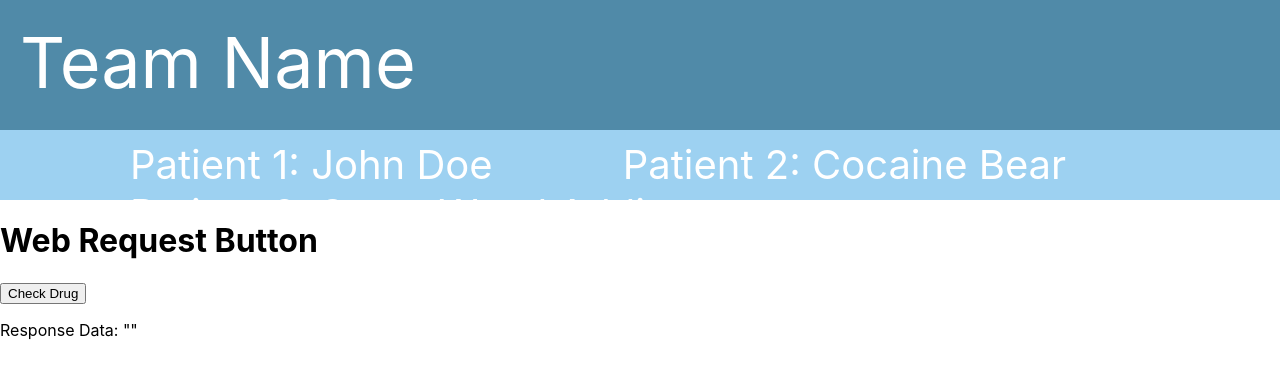
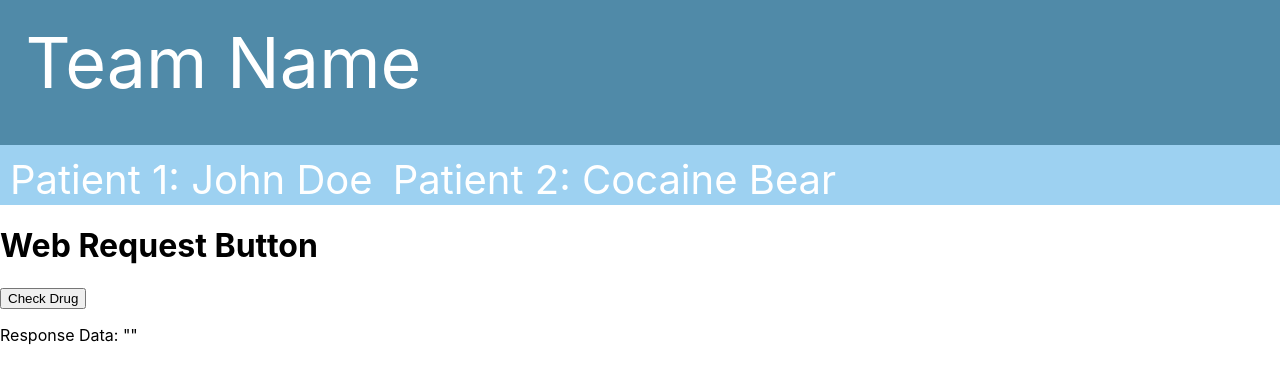
Before and after one commit to edavid24/MedMosAIc, a React (Create React App) app in the folder frontend/: page / in a window 1280 px wide. Shown: the top 382 px of the page. Built offline with nearby package versions, Linux system fonts and the light colour scheme.

Commit message:
good navBar complete

```diff
--- a/frontend/src/NavBar.css
+++ b/frontend/src/NavBar.css
@@ -10,6 +10,7 @@
     padding-left: 20px;
     padding-top: 20px;
     margin: 0;
+    margin-bottom: 5px;
     width: 100%;
     height: 110px;
     background-color: #508AA8;
@@ -19,8 +20,7 @@
 }
 
 .topBar{
-    padding-top: 5px;
-    margin: 0;
+    margin-left: 130px;
     width: 100%;
     height: 60px;
 
--- a/frontend/src/navBar.js
+++ b/frontend/src/navBar.js
@@ -1,7 +1,9 @@
-import React from 'react';
+import React, { useState } from 'react';
 import styles from './NavBar.css';
 
 const NavBar = () => {
+  const [hoveredButtonId, setHoveredButtonId] = useState(null);
+
   const patients = [
     { name: 'John Doe', id: 1 },
     { name: 'Cocaine Bear', id: 2 },
@@ -9,12 +11,20 @@ const NavBar = () => {
   ];
 
   const listPatients = patients.map(patient => (
-    <li key={patient.id} style={{
-      paddingLeft: '130px',
-      margin: 0,
-      listStyle: 'none',
-      float: 'left',
-    }}>
+    <li
+      key={patient.id}
+      style={{
+        padding: '10px',
+        height: '60px',
+        marginLeft: '130px',
+        margin: 0,
+        listStyle: 'none',
+        float: 'left',
+        backgroundColor: patient.id === hoveredButtonId ? '#55A0DD' : 'transparent', // Apply black background to the hovered button
+      }}
+      onMouseEnter={() => setHoveredButtonId(patient.id)}
+      onMouseLeave={() => setHoveredButtonId(null)}
+    >
       Patient {patient.id}: {patient.name}
     </li>
   ));
@@ -28,11 +38,11 @@ const NavBar = () => {
   };
 
   const titleStyles = {
-    paddingLeft: '20px',
+    paddingLeft: '2%',
     paddingTop: '20px',
-    paddingBot: 0,
+    paddingBottom: '15px',
     margin: 0,
-    width: '100%',
+    width: '98%',
     height: '110px',
     backgroundColor: '#508AA8',
     fontSize: '70px',
@@ -40,7 +50,7 @@ const NavBar = () => {
   };
 
   const topBarStyles = {
-    paddingTop: '10px',
+    padding: 0,
     margin: 0,
     width: '100%',
     height: '60px',
```
